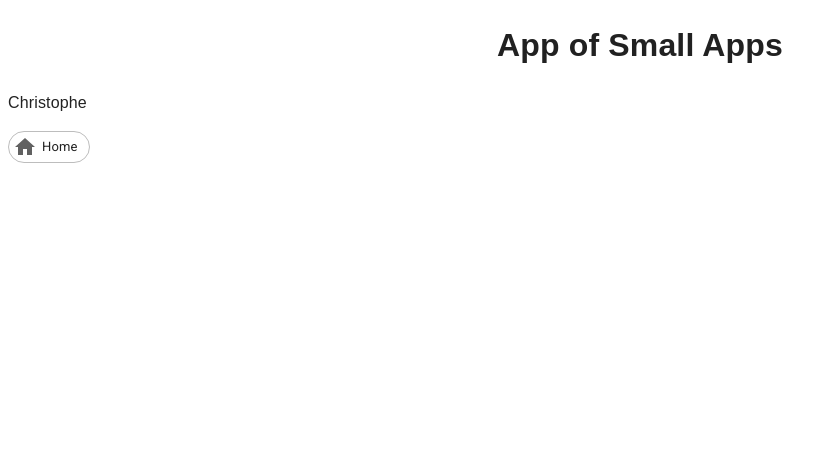
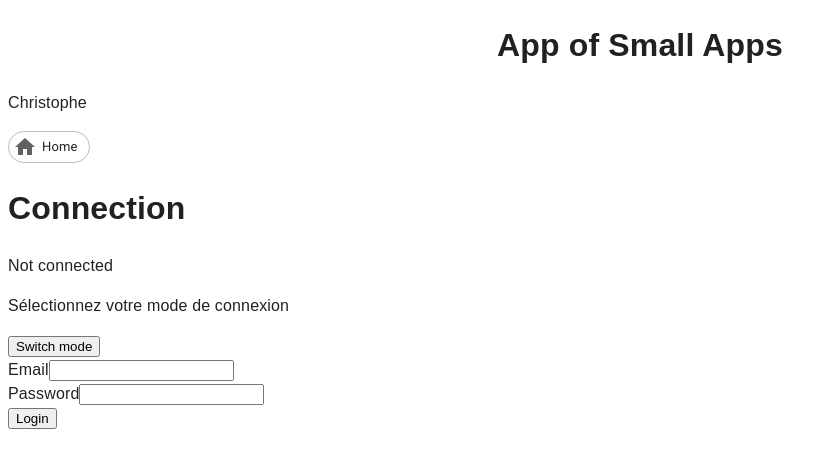
Before and after one commit to Chris357159/Small_App_React, a React (Create React App) app: page /connection in a window 1280 px wide. Shown: the top 468 px of the page, without its empty margins (0-837 px from the left). Built offline with nearby package versions, Linux system fonts and the light colour scheme.

Commit message:
App,Home | implement Connection

```diff
--- a/src/App.js
+++ b/src/App.js
@@ -4,6 +4,7 @@
 import { Routes, Route, useNavigate } from "react-router-dom";
 import HomeIcon from "@mui/icons-material/Home";
 import { Chip, Box } from "@mui/material";
+import Connection from "./Connection";
 
 export default function App() {
   const navigate = useNavigate();
@@ -27,6 +28,7 @@
         <Routes>
           <Route path="/" element={<Home />} />
           <Route path="/shopping-list" element={<ShoppingList />} />
+          <Route path="/connection" element={<Connection />} />
         </Routes>
       </Box>
     </div>
--- a/src/Home.js
+++ b/src/Home.js
@@ -7,6 +7,7 @@
     return (
       <Box sx={{ display: "flex", flexDirection: "column" }}>
         <Link to="/shopping-list">Shopping list</Link>
+        <Link to="/connection">Connection</Link>
       </Box>
     );
   }
```
